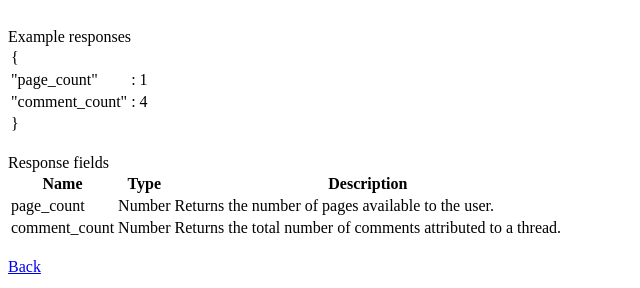
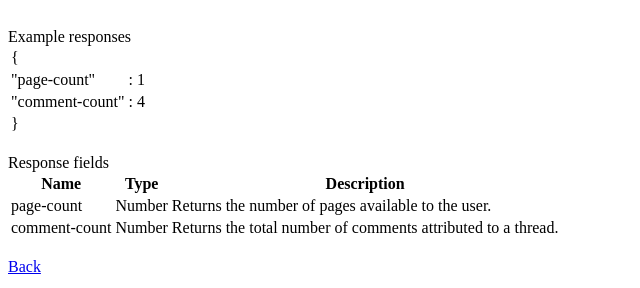
Before and after one commit to sam7676/threadlist, a website: page documentation/getcommentcount.html in a window 1280 px wide. Shown: the part 272-560 px from the top of the page, 0-640 px from the left. Drawn offline with Linux system fonts and the light colour scheme.

Commit message:
Updated documentation to align with style guide

```diff
--- a/documentation/getcommentcount.html
+++ b/documentation/getcommentcount.html
@@ -52,12 +52,12 @@
                 <td>{</td>
             </tr>
             <tr>
-                <td>"page_count"</td>
+                <td>"page-count"</td>
                 <td>:</td>
                 <td>1</td>
             </tr>
             <tr>
-                <td>"comment_count"</td>
+                <td>"comment-count"</td>
                 <td>:</td>
                 <td>4</td>
             </tr>
@@ -78,12 +78,12 @@
                 <th>Description</th>
             </tr>
             <tr>
-                <td>page_count</td>
+                <td>page-count</td>
                 <td>Number</td>
                 <td>Returns the number of pages available to the user.</td>
             </tr>
             <tr>
-                <td>comment_count</td>
+                <td>comment-count</td>
                 <td>Number</td>
                 <td>Returns the total number of comments attributed to a thread.</td>
             </tr>
```
Also changed, not shown: documentation/comments.html (+1 -1 lines), documentation/getlastupdate.html (+2 -2 lines), documentation/getpagecount.html (+2 -2 lines).
